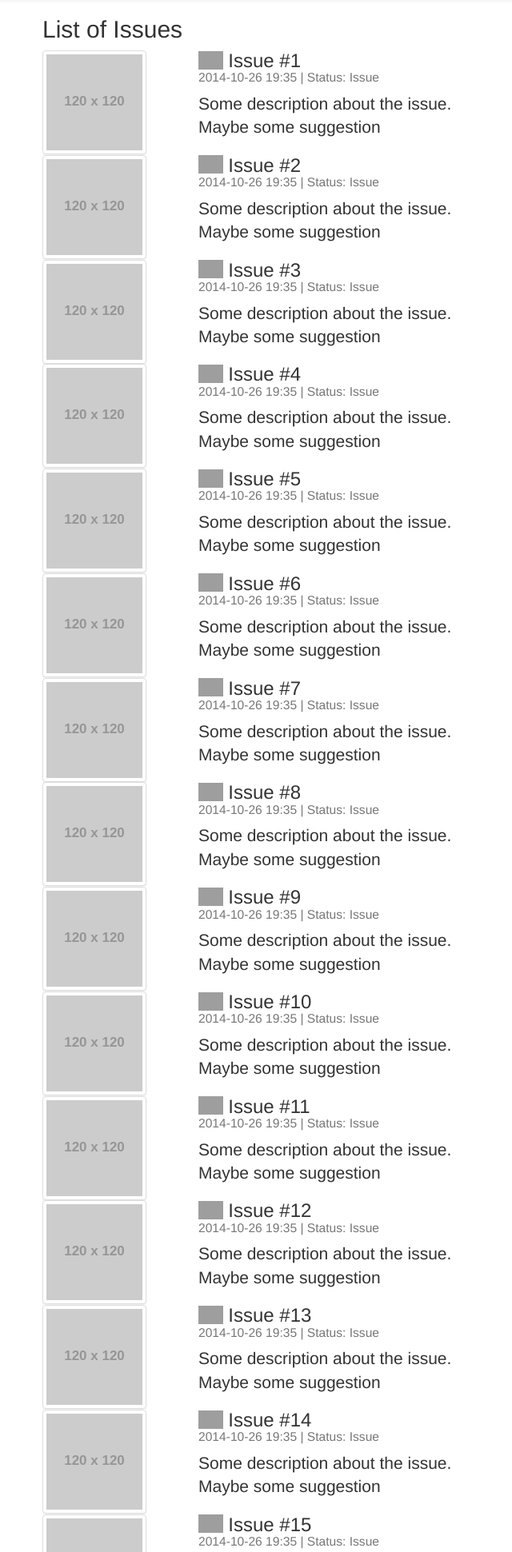
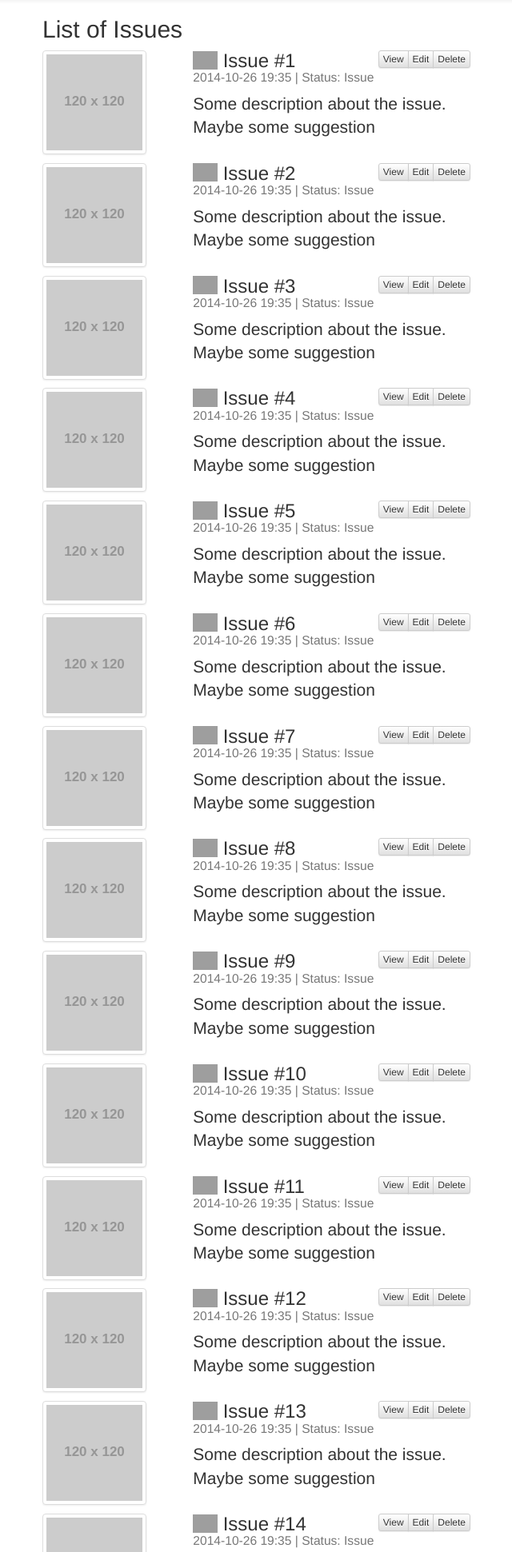
Before and after one commit to mohhasbias/mapper_ci, a PHP site: template application/views/issues/index.php in a window 1280 px wide. Shown: the part 52-1993 px from the top of the page at 80% size, without its empty margins (602-1242 px from the left). Run offline with PHP 8.4, Linux system fonts and the light colour scheme; the template is opened without the code that fills it, so the values that code supplies are empty; grey boxes labelled with a size stand in for pictures from a placeholder-image service; some libraries are stand-ins or nearby versions; grey boxes are pictures that could not be loaded.

Commit message:
refined issue list page design

```diff
--- a/application/views/issues/index.php
+++ b/application/views/issues/index.php
@@ -36,15 +36,22 @@
       <h2 style="margin-top: 0;">List of Issues</h2>
       <div style="height: 100%;overflow-y:scroll;overflow-x:hidden;">
         <?php for($i = 0; $i < 20; $i++): ?>
-          <div class="row">
+          <div class="row" style="margin-bottom: 10px;margin-right: 5px;">
             <div class="col-xs-4">
               <img src='http://placehold.it/120' alt='' class="img-thumbnail">
             </div>
             <div class="col-xs-8">
               <h3 style="margin-top: 0">
                 <img style="height: 23px;margin-top: -5px;margin-bottom: 0" src="http://dynamic.mmb.pens.ac.id/templates/dynamic/assets/img/iconMerah.png">
-                <?php echo "Issue #" . ($i+1) ?> <br>
+                <?php echo "Issue #" . ($i+1) ?>
+                <div class="btn-group pull-right">
+                  <a class="btn btn-default btn-xs" href="#">View</a>
+                  <a class="btn btn-default btn-xs" href="#">Edit</a>
+                  <a class="btn btn-default btn-xs" href="#">Delete</a>
+                </div>
+                <br>
                 <small>2014-10-26 19:35 | Status: Issue</small>
+
               </h3>
               <p class="lead">
                 Some description about the issue. Maybe some suggestion
```
